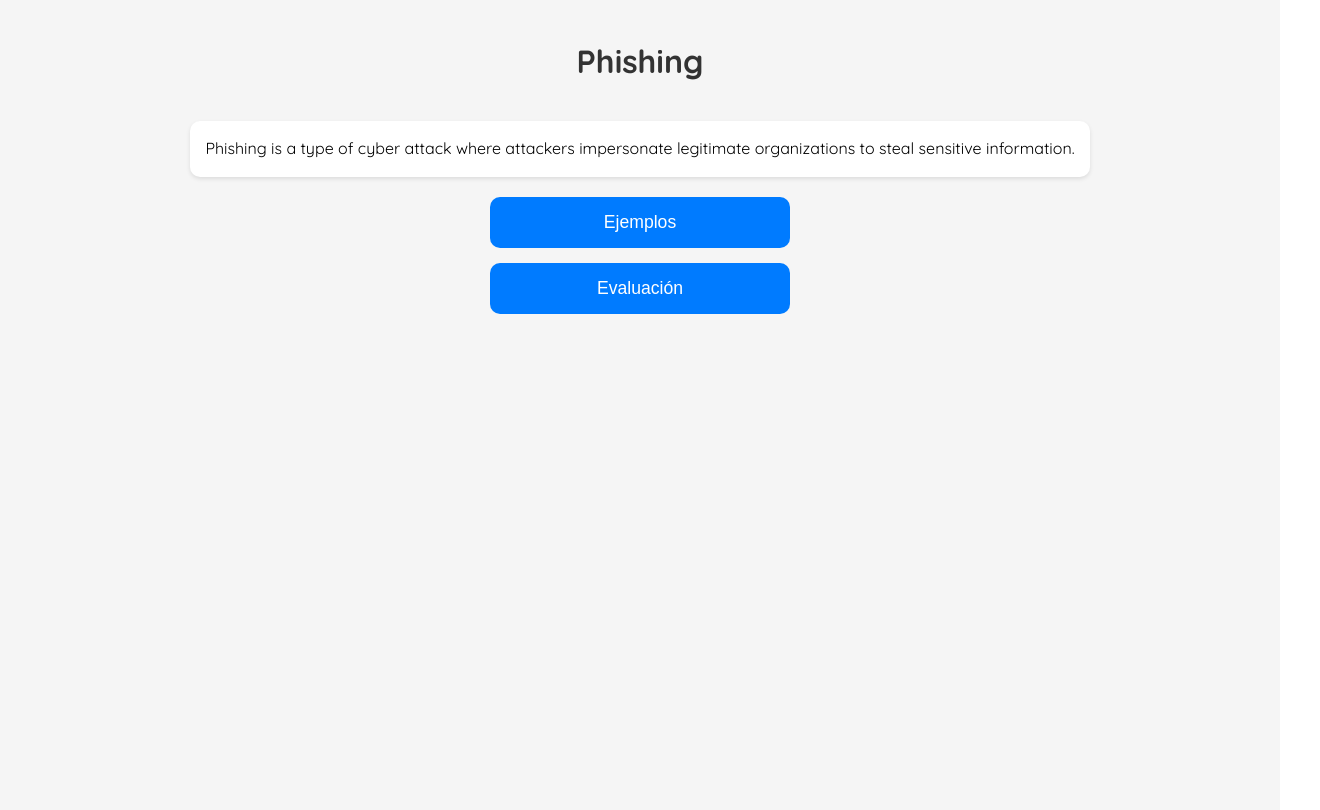
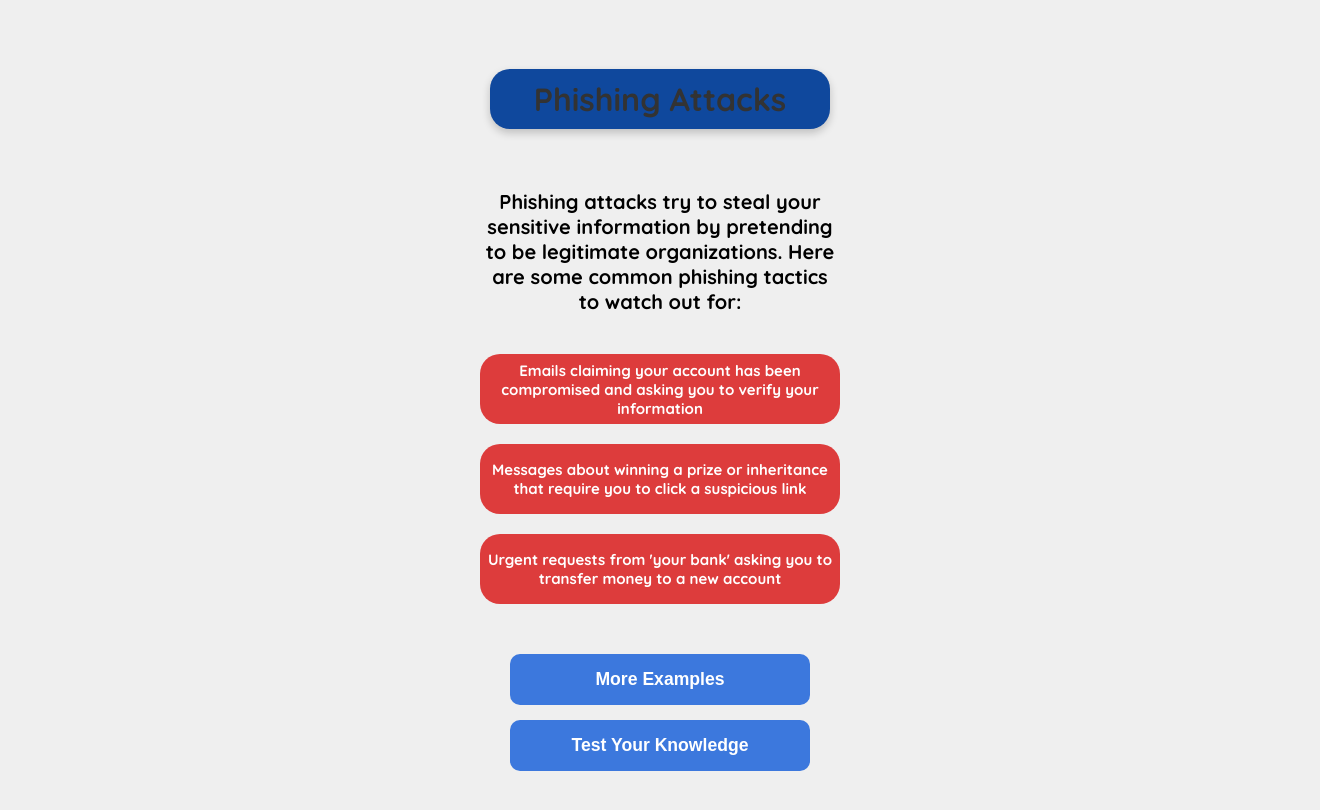
Before and after one commit to Scamonitor/front, a React (Create React App) app in the folder scam-monitor-front/: page /education/phishing in a window 1280 px wide. Shown: the top 810 px of the page, 1320 px wide, since content can reach past the window. Built offline with nearby package versions, Linux system fonts and the light colour scheme.

Commit message:
Adding style to phishing tab

```diff
--- a/scam-monitor-front/src/components/Phishing.jsx
+++ b/scam-monitor-front/src/components/Phishing.jsx
@@ -1,22 +1,52 @@
 import React from 'react';
 import { useNavigate } from 'react-router-dom';
-import '../styles/phishing.css'; // Create a CSS file for styling
+import '../styles/phishing.css';
 
 function Phishing() {
+  const examples = [
+    {
+      front: "Emails claiming your account has been compromised and asking you to verify your information",
+      back: "Legitimate companies never ask for passwords via email!"
+    },
+    {
+      front: "Messages about winning a prize or inheritance that require you to click a suspicious link",
+      back: "If it sounds too good to be true, it probably is."
+    },
+    {
+      front: "Urgent requests from 'your bank' asking you to transfer money to a new account",
+      back: "Always contact your bank directly through official channels."
+    }
+  ];
+
   const navigate = useNavigate();
 
   return (
-    <div className="phishing-container">
-      <h1 className="phishing-title">Phishing</h1>
-      <p className="phishing-description">
-        Phishing is a type of cyber attack where attackers impersonate legitimate organizations to steal sensitive information.
+    <div className="response-container">
+      <div className="imagen-card">
+        <p className="title-image">Phishing Attacks</p>
+      </div>
+      <p className="fake-description">
+        Phishing attacks try to steal your sensitive information by pretending to be legitimate organizations.
+        Here are some common phishing tactics to watch out for:
       </p>
+      <div className='recommendations'>
+        {examples.map((example, index) => (
+          <div key={index} className="fake-example">
+            <div className="card-front">
+              <p>{example.front}</p>
+            </div>
+            <div className="card-back">
+              <p>{example.back}</p>
+            </div>
+          </div>
+        ))}
+      </div>
       <div className="phishing-links">
         <button onClick={() => navigate('/phishing/ejemplos')} className="phishing-button">
-          Ejemplos
+          More Examples
         </button>
         <button onClick={() => navigate('/phishing/evaluacion')} className="phishing-button">
-          Evaluación
+          Test Your Knowledge
         </button>
       </div>
     </div>
--- a/scam-monitor-front/src/styles/phishing.css
+++ b/scam-monitor-front/src/styles/phishing.css
@@ -1,27 +1,82 @@
-.phishing-container {
+.response-container {
   display: flex;
   flex-direction: column;
   align-items: center;
   padding: 20px;
-  height: 100vh;
+  min-height: 100vh;
   background-color: #f5f5f5;
+  gap: 20px;
 }
 
-.phishing-title {
+.imagen-card {
+  width: 100%;
+  text-align: center;
+  margin-bottom: 20px;
+}
+
+.title-image {
   font-size: 2rem;
   color: #333;
-  margin-bottom: 20px;
-  text-align: center;
+  font-weight: bold;
 }
 
-.phishing-description {
+.fake-description {
+  font-weight: bold;
+  width: 350px;
+  font-size: 20px;
   text-align: center;
-  margin: 20px;
-  padding: 15px;
-  background-color: white;
-  border-radius: 10px;
-  box-shadow: 0 2px 4px rgba(0, 0, 0, 0.1);
-  line-height: 1.6;
+  margin: 20px 0;
+}
+
+.recommendations {
+  display: flex;
+  flex-direction: column;
+  gap: 20px;
+  width: 100%;
+  align-items: center;
+}
+
+.fake-example {
+  background-color: #DD3C3C;
+  height: 60px;
+  border-radius: 20px;
+  width: 350px;
+  color: white;
+  font-weight: bold;
+  font-size: 15px;
+  display: flex;
+  align-items: center;
+  justify-content: center;
+  cursor: pointer;
+  position: relative;
+  transform-style: preserve-3d;
+  transition: transform 0.6s;
+  padding: 5px;
+  text-align: center;
+  margin-bottom: 10px;
+}
+
+.fake-example:hover {
+  transform: rotateY(180deg);
+}
+
+.fake-example .card-front,
+.fake-example .card-back {
+  position: absolute;
+  width: 100%;
+  height: 100%;
+  backface-visibility: hidden;
+  display: flex;
+  align-items: center;
+  justify-content: center;
+  border-radius: 20px;
+  padding: 5px;
+}
+
+.fake-example .card-back {
+  background-color: #3C78DD;
+  color: #fff;
+  transform: rotateY(180deg);
 }
 
 .phishing-links {
@@ -30,19 +85,21 @@
   gap: 15px;
   width: 80%;
   max-width: 300px;
+  margin-top: 20px;
 }
 
 .phishing-button {
   padding: 15px;
   border: none;
   border-radius: 10px;
-  background-color: #007bff;
+  background-color: #3C78DD;
   color: white;
   font-size: 1.1rem;
   cursor: pointer;
   transition: background-color 0.3s;
+  font-weight: bold;
 }
 
 .phishing-button:hover {
-  background-color: #0056b3;
+  background-color: #2861c0;
 }
```
